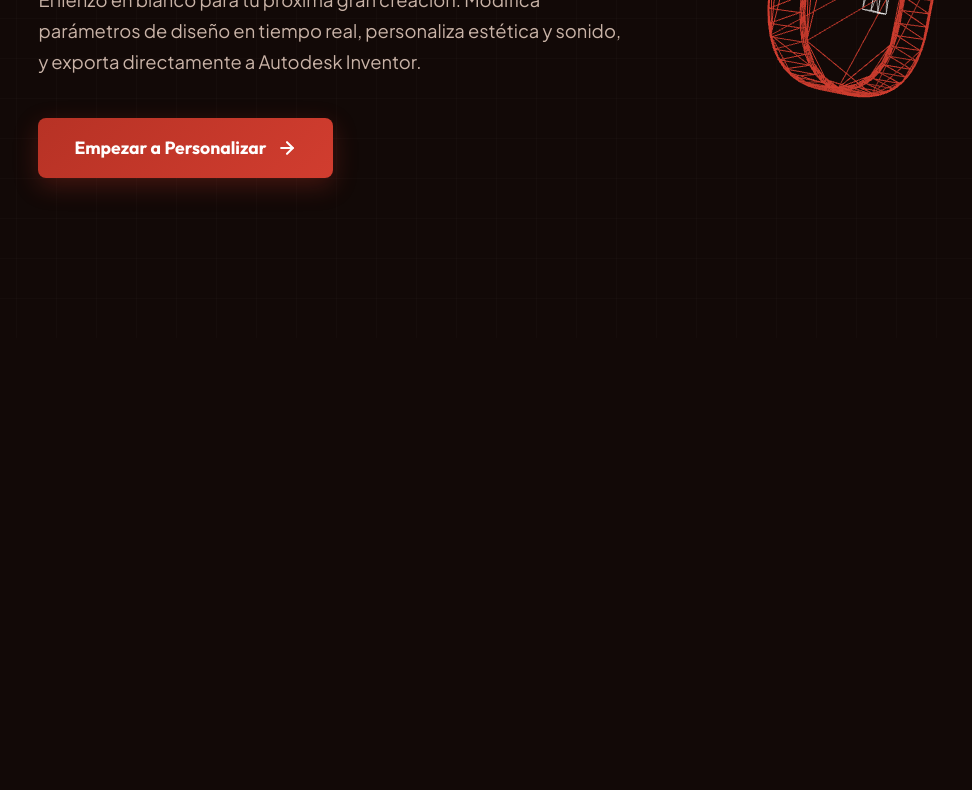
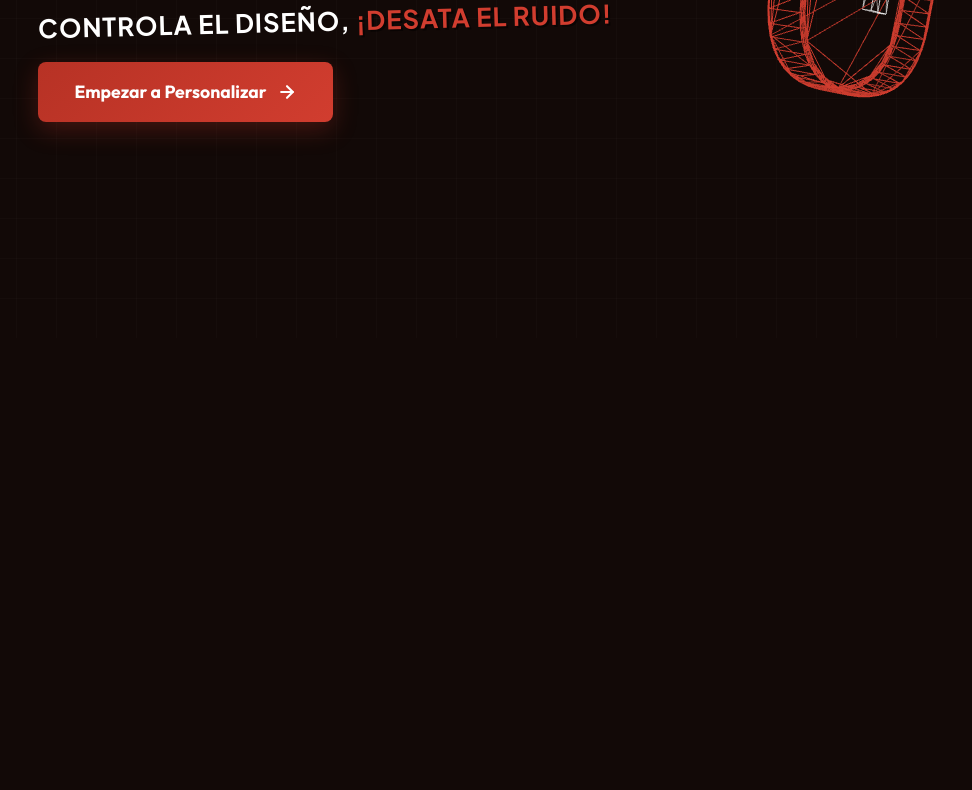
Before and after one commit to alejojimenezz/ctrl-rock, a plain HTML site: page Frontend/index.html in a window 1280 px wide. Shown: the part 462-1252 px from the top of the page, without its empty margins (64-1036 px from the left). Before the commit the page ends 800 px from the top, so only its background shows below. Drawn offline with nearby package versions, Linux system fonts and the light colour scheme.

Commit message:
Cambios generales de diseño, implementación del logo

```diff
--- a/Frontend/index.html
+++ b/Frontend/index.html
@@ -14,17 +14,24 @@
 
   <main class="landing-container">
     <div class="landing-content">
-            <span class="main-tag" id="cad-tag">Visualización CAD 3D</span>
         <div class="landing-logo">
             <img src="../assets/LogoCTRL+ROCK.png" alt="Logo CTRL+ROCK">
         </div>
-            <!-- <h1 class="main-title" id="landing-title">Ctrl + <span>Rock</span></h1> -->
-            <p class="main-subtitle" id="landing-subtitle">El lienzo en blanco para tu próxima gran creación. Modifica parámetros de diseño en tiempo real, personaliza estética y sonido, y exporta directamente a Autodesk Inventor.</p>
+
+        <p class="main-subtitle rock-slogan" id="landing-subtitle">
+            Controla el diseño, <span class="highlight-rock">¡desata el ruido!</span>
+        </p>
+
         <a href="modelos.html" id="btn-start" class="btn-primary">
             Empezar a Personalizar
             <svg width="20" height="20" viewBox="0 0 24 24" fill="none" stroke="currentColor" stroke-width="2.5" stroke-linecap="round" stroke-linejoin="round"><line x1="5" y1="12" x2="19" y2="12"></line><polyline points="12 5 19 12 12 19"></polyline></svg>
         </a>
     </div>
+
+    <div class="landing-3d-viewport" id="viewport-container">
+        <canvas id="canvas-landing"></canvas>
+    </div>
+</main>
 
         <div class="landing-3d-viewport" id="viewport-container">
             <canvas id="canvas-landing"></canvas>
--- a/Frontend/style.css
+++ b/Frontend/style.css
@@ -1000,6 +1000,26 @@ body {
     flex: 1;
     padding: 14px 20px;
 }
+/* Estilo divertido y rockero para el lema */
+.rock-slogan {
+    font-size: 1.6rem !important; /* Lo hace más grande y vistoso */
+    font-weight: 800;             /* Súper negrita */
+    text-transform: uppercase;    /* Todo en mayúsculas para más impacto */
+    letter-spacing: 1px;          /* Espaciado entre letras */
+    color: #fff;
+    margin: 20px 0;
+    display: inline-block;
+
+    /* El truco maestro: una inclinación de contracultura rockera */
+    transform: rotate(-1.5deg);
+}
+
+/* Destacar la acción en el color rojo de tu marca */
+.highlight-rock {
+    color: #d13d2f; /* El rojo brillante de la guitarra */
+    display: inline-block;
+    text-shadow: 2px 2px 0px rgba(0, 0, 0, 0.5); /* Sombra estilo cómic/póster */
+}
 
 /* ==========================================================
    ANIMACIONES Y RESPONSIVIDAD
```
Lines whose indentation alone changed are shown as unchanged.
